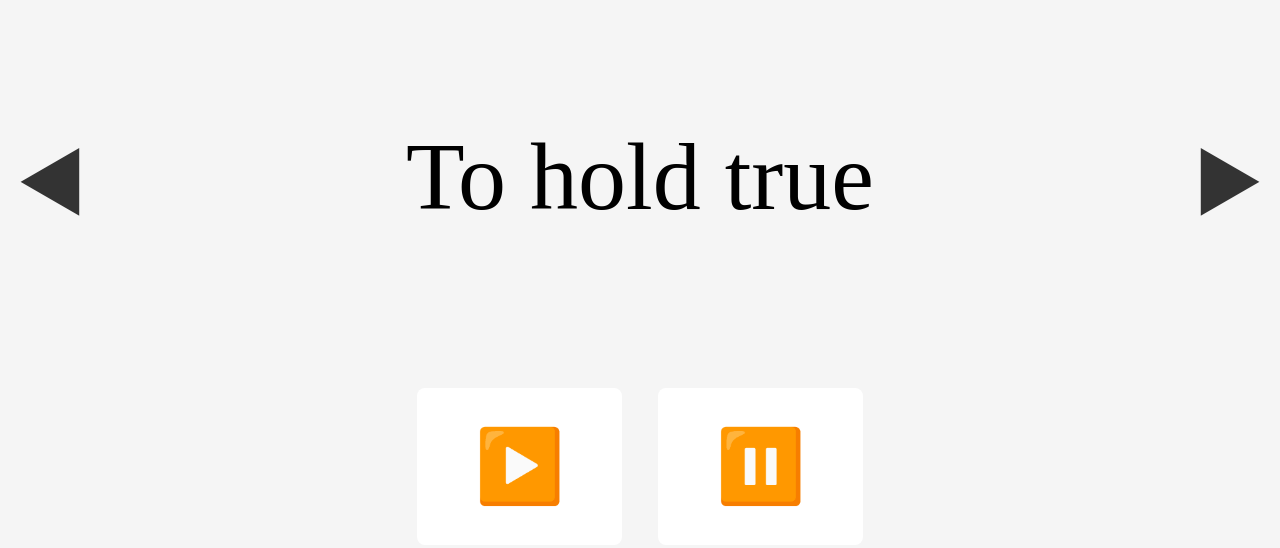
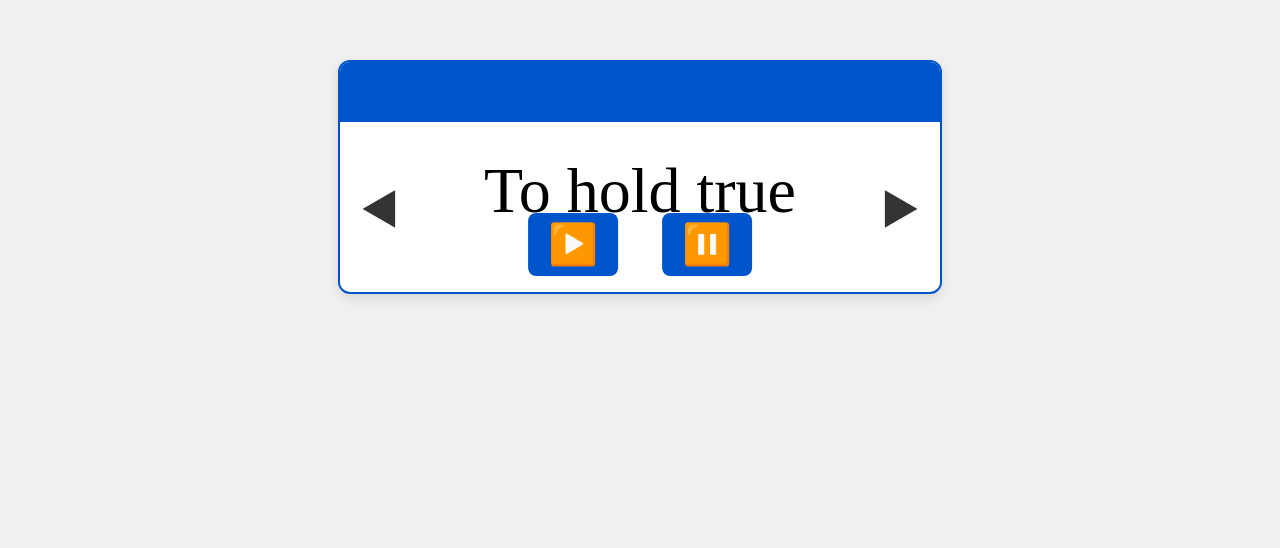
Before and after one commit to hanhan24/wk1flashcards, a plain HTML site: page index.html in a window 1280 px wide. Shown: the part 223-771 px from the top of the page. Drawn offline with Linux system fonts and the light colour scheme.

Commit message:
Update index.html

```diff
--- a/index.html
+++ b/index.html
@@ -2,187 +2,236 @@
 <html lang="ko">
 <head>
   <meta charset="UTF-8">
-  <title>TOEFL Flashcards</title>
+  <title>TOEFL Expressions Flashcards</title>
   <style>
-    /* 화면 전체 카드 */
+    /* 화면 전체 배경 및 중앙 정렬 */
     html, body {
       width: 100%; height: 100%; margin: 0;
-      background: #f5f5f5;
+      background: #f0f0f0;
       display: flex; justify-content: center; align-items: center;
     }
-    /* 카드 전체 둥근 테두리 및 배너 통일감 */
+    /* 카드 컨테이너 */
     #card {
-  border: 2px solid #0055cc;    /* 파란색 테두리 */
-  border-radius: 12px;          /* 모서리 둥글게 */
-  overflow: hidden;             /* 배너 모서리 자르기 */
+      position: relative;
+      width: 90%; max-width: 600px;
+      background: #fff;
+      border: 2px solid #0055cc;
+      border-radius: 12px;
+      overflow: hidden;
+      box-shadow: 0 4px 12px rgba(0,0,0,0.1);
     }
-
-/* 상단 배너 색상 및 높이 */
+    /* 상단 배너 */
     .card-header {
-  background: #0055cc;          /* 배너 배경색 */
-  height: 60px;                 /* 배너 높이 */
+      background: #0055cc;
+      height: 60px;
     }
-
-    /* 단어/의미 중앙 배치 */
-    #wordView, #meaningView {
-      position: absolute; top: 50%; left: 50%;
-      transform: translate(-50%, -50%);
-      width: 80%;
-    }
-
-    /* 단어 크기 (3배) */
-    #word {
-      font-size: 6rem; margin: 0.2em 0;
-      cursor: pointer;
+    /* 본문 영역 */
+    .card-body {
+      position: relative;
+      padding: 2em 1em 4em; /* 하단 컨트롤 공간 확보 */
       text-align: center;
     }
-    /* 의미 크기 (3배) + 왼쪽 정렬 */
-    #meaning {
-      font-size: 3rem; margin: 0.2em 0;
+    /* 단어 보기 */
+    #wordView, #meaningView {
+      display: none;
+    }
+    #wordView.active, #meaningView.active {
+      display: block;
+    }
+    #word {
+      font-size: 4rem;
       cursor: pointer;
-      white-space: pre-line; line-height: 1.2;
+    }
+    /* 의미 보기: 유의어/정의/예문 */
+    #meaningView {
       text-align: left;
+      font-family: sans-serif;
     }
-
-    /* 좌/우 내비 버튼 (3배) */
+    .meaning-section {
+      margin-bottom: 1.5em;
+    }
+    .meaning-label {
+      font-size: 1.5rem;
+      font-weight: bold;
+      margin-bottom: 0.3em;
+    }
+    .meaning-content {
+      font-size: 1.2rem;
+    }
+    .meaning-content.example {
+      font-style: italic;
+      margin-top: 0.5em;
+    }
+    /* 내비게이션 버튼 */
     button.nav {
-      position: absolute; top: 50%;
+      position: absolute;
+      top: 50%;
       transform: translateY(-50%);
-      font-size: 4.5rem; /* 1.5rem × 3 */
-      background: none; border: none;
-      cursor: pointer; color: #333;
+      font-size: 2.5rem;
+      background: none;
+      border: none;
+      cursor: pointer;
+      color: #333;
       padding: 0;
     }
-    #prev { left: 1rem; }
-    #next { right: 1rem; }
-
-    /* 하단 오디오 컨트롤 (3배) */
+    #prev { left: 0.5em; }
+    #next { right: 0.5em; }
+    /* 하단 오디오 컨트롤 */
     #audioControls {
-      position: fixed; bottom: 2rem; left: 50%;
+      position: absolute;
+      bottom: 1em; left: 50%;
       transform: translateX(-50%);
     }
     #audioControls button {
-      font-size: 4.5rem; /* 1.5rem × 3 */
-      margin: 0 1rem;
-      background: #ffffff; border: none;
-      border-radius: 8px; color: white;
-      padding: 0.5em 0.8em; cursor: pointer;
+      font-size: 2.5rem;
+      margin: 0 0.5em;
+      background: #0055cc;
+      border: none;
+      border-radius: 8px;
+      color: white;
+      padding: 0.2em 0.5em;
+      cursor: pointer;
       transition: background 0.2s;
     }
     #audioControls button:hover {
-      background: #0056b3;
+      background: #003f99;
     }
   </style>
 </head>
 <body>
 
   <div id="card">
+    <div class="card-header"></div>
+    <div class="card-body">
       <button id="prev" class="nav">◀</button>
 
-    <div id="wordView">
+      <!-- 단어 보기 -->
+      <div id="wordView" class="active">
         <div id="word">Loading...</div>
       </div>
 
-    <div id="meaningView" style="display:none">
-      <div id="meaning"></div>
+      <!-- 의미 보기 -->
+      <div id="meaningView">
+        <div class="meaning-section">
+          <div class="meaning-label">유의어</div>
+          <div class="meaning-content synonym"></div>
+        </div>
+        <div class="meaning-section">
+          <div class="meaning-label">정의</div>
+          <div class="meaning-content definition"></div>
+        </div>
+        <div class="meaning-section">
+          <div class="meaning-label">예문</div>
+          <div class="meaning-content example"></div>
+        </div>
       </div>
 
       <button id="next" class="nav">▶</button>
-  </div>
 
+      <!-- 오디오 컨트롤 -->
       <div id="audioControls">
         <button id="playBtn">▶️</button>
         <button id="pauseBtn">⏸️</button>
+      </div>
+    </div>
   </div>
 
   <script>
     const words = [
       {
         word: "To hold true",
-        synonym: "To remain valid",
+        synonym:    "To remain valid",
         definition: "To continue to be correct or true",
-        example: "The theory holds true even under extreme conditions.",
+        example:    "The theory holds true even under extreme conditions.",
         audioWord:    "hold_true_word.mp3",
         audioMeaning: "hold_true_meaning.mp3"
       },
       {
         word: "To draw attention to",
-        synonym: "To highlight",
+        synonym:    "To highlight",
         definition: "To make people notice something",
-        example: "The study draws attention to the importance of clean water.",
+        example:    "The study draws attention to the importance of clean water.",
         audioWord:    "draw_attention_to_word.mp3",
         audioMeaning: "draw_attention_to_meaning.mp3"
       },
       {
         word: "To put into practice",
-        synonym: "To implement",
+        synonym:    "To implement",
         definition: "To start using an idea in real life",
-        example: "Researchers put the new method into practice in the lab.",
+        example:    "Researchers put the new method into practice in the lab.",
         audioWord:    "put_into_practice_word.mp3",
         audioMeaning: "put_into_practice_meaning.mp3"
       },
       {
         word: "To stand out",
-        synonym: "To be noticeable",
+        synonym:    "To be noticeable",
         definition: "To be much better or more obvious",
-        example: "Her clear writing style stands out in academic papers.",
+        example:    "Her clear writing style stands out in academic papers.",
         audioWord:    "stand_out_word.mp3",
         audioMeaning: "stand_out_meaning.mp3"
       },
       {
         word: "To rule out",
-        synonym: "To eliminate",
+        synonym:    "To eliminate",
         definition: "To decide that something is not possible",
-        example: "The committee ruled out several proposals as impractical.",
+        example:    "The committee ruled out several proposals as impractical.",
         audioWord:    "rule_out_word.mp3",
         audioMeaning: "rule_out_meaning.mp3"
       }
-      // … 이후 표현들도 동일 포맷으로 추가
+      // … 나머지 표현들도 같은 형식으로 추가 …
     ];
 
     let idx = 0;
     const wordView    = document.getElementById('wordView');
     const meaningView = document.getElementById('meaningView');
     const wordEl      = document.getElementById('word');
-    const meaningEl   = document.getElementById('meaning');
+    const synEl       = document.querySelector('.meaning-content.synonym');
+    const defEl       = document.querySelector('.meaning-content.definition');
+    const exEl        = document.querySelector('.meaning-content.example');
     const playBtn     = document.getElementById('playBtn');
     const pauseBtn    = document.getElementById('pauseBtn');
-
-    const audioWord    = new Audio();
+    const audioWord   = new Audio();
     const audioMeaning = new Audio();
 
     function loadCard() {
-      const entry = words[idx];
-      wordEl.textContent = entry.word;
-      meaningEl.innerHTML =
-        entry.synonym    + "<br>" +
-        entry.definition + "<br>" +
-        "<em>" + entry.example + "</em>";
-      audioWord.src    = entry.audioWord;
-      audioMeaning.src = entry.audioMeaning;
+      const e = words[idx];
+      wordEl.textContent = e.word;
+      synEl.textContent = e.synonym;
+      defEl.textContent = e.definition;
+      exEl.textContent = e.example;
+      audioWord.src    = e.audioWord;
+      audioMeaning.src = e.audioMeaning;
       audioWord.load();
       audioMeaning.load();
-      wordView.style.display    = "";
-      meaningView.style.display = "none";
+      wordView.classList.add('active');
+      meaningView.classList.remove('active');
     }
 
-    playBtn.onclick  = () => {
-      if (wordView.style.display !== "none") audioWord.play();
+    playBtn.onclick = () => {
+      if (wordView.classList.contains('active')) audioWord.play();
       else audioMeaning.play();
     };
     pauseBtn.onclick = () => {
-      if (wordView.style.display !== "none") audioWord.pause();
+      if (wordView.classList.contains('active')) audioWord.pause();
       else audioMeaning.pause();
     };
 
-    wordEl.onclick    = () => { wordView.style.display = "none"; meaningView.style.display = ""; };
-    meaningEl.onclick = () => { meaningView.style.display = "none"; wordView.style.display    = ""; };
+    wordEl.onclick = () => {
+      wordView.classList.remove('active');
+      meaningView.classList.add('active');
+    };
+    exEl.parentElement.parentElement.onclick = () => {
+      meaningView.classList.remove('active');
+      wordView.classList.add('active');
+    };
 
     document.getElementById('prev').onclick = () => {
-      idx = (idx - 1 + words.length) % words.length; loadCard();
+      idx = (idx - 1 + words.length) % words.length;
+      loadCard();
     };
     document.getElementById('next').onclick = () => {
-      idx = (idx + 1) % words.length; loadCard();
+      idx = (idx + 1) % words.length;
+      loadCard();
     };
 
     loadCard();
```
Lines whose indentation alone changed are shown as unchanged.
